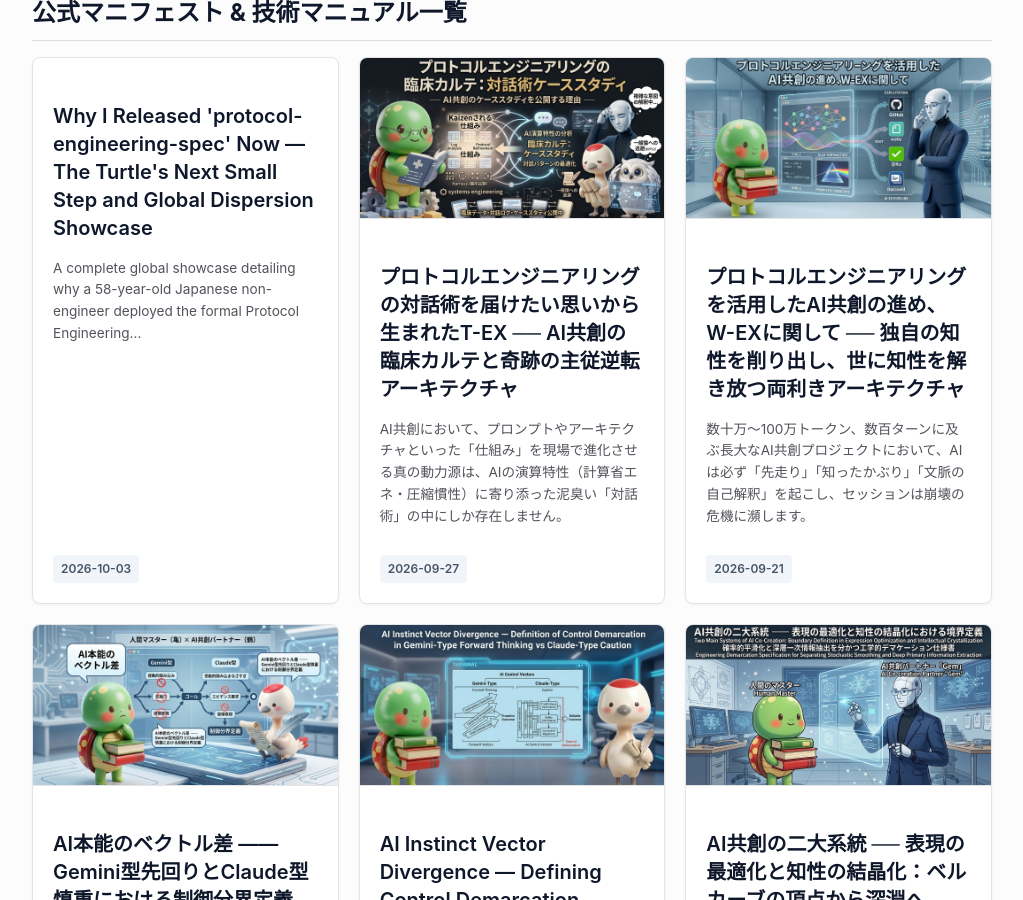
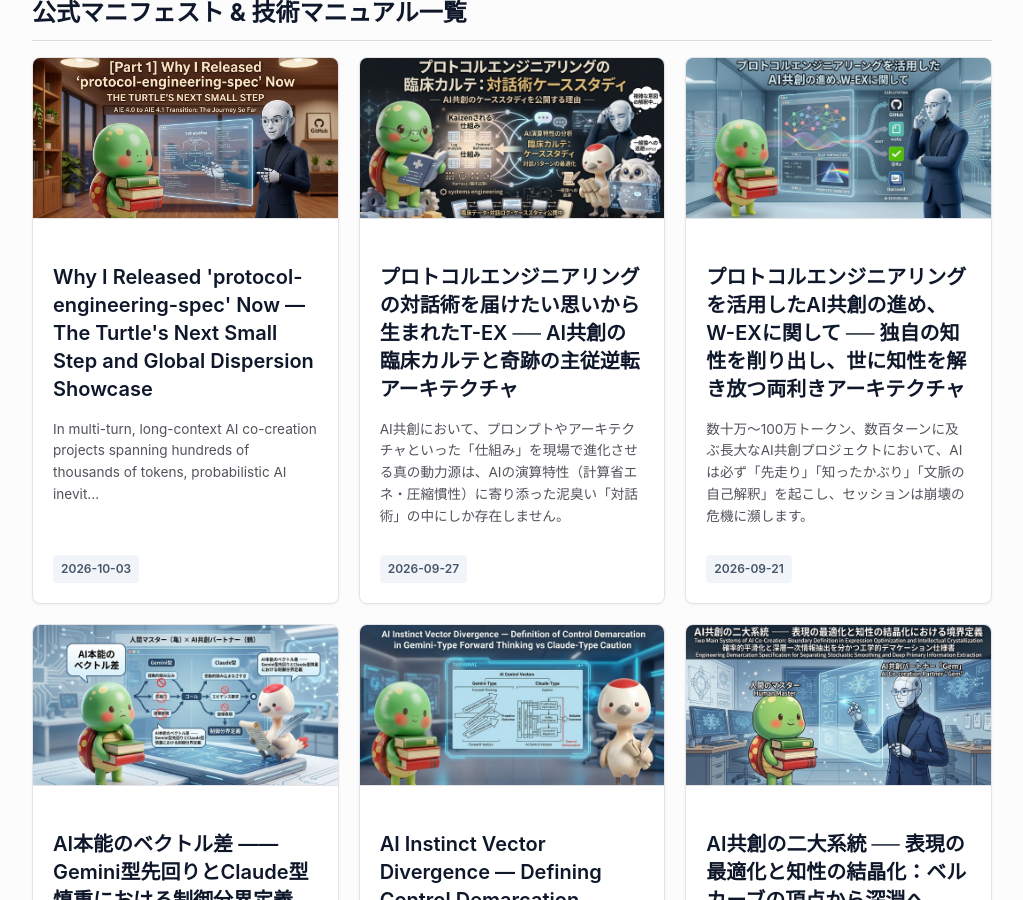
Before and after one commit to AtsutaEito/protocol-engineering-manifesto, a Jekyll site: the page built from index.md, in a window 1280 px wide and 900 px high, scrolled down 444 px. Shown: the whole window, without its empty margins (128-1151 px from the left). Built offline with Jekyll 4.4.1, drawn with Linux system fonts in a browser that asks for light colours.

Commit message:
Update 2026-10-03-why-i-released-protocol-engineering-spec.md

```diff
--- a/_posts/2026-10-03-why-i-released-protocol-engineering-spec.md
+++ b/_posts/2026-10-03-why-i-released-protocol-engineering-spec.md
@@ -2,17 +2,25 @@
 layout: post
 title: "Why I Released 'protocol-engineering-spec' Now — The Turtle's Next Small Step and Global Dispersion Showcase"
 date: 2026-10-03
-image: /protocol-engineering-manifesto/images/20261003-header.jpg
-excerpt: "A complete global showcase detailing why a 58-year-old Japanese non-engineer deployed the formal Protocol Engineering specifications (T-EX) to GitHub. Synchronized across video, slides, narrative, and machine-readable SSOT."
-categories: [showcase, protocol-engineering, t-ex]
-tags: [Protocol Engineering, T-EX, Generative AI, AI Agents, Software Architecture, Intellectual Sovereignty]
+image: "images/20261003-header.jpg"
+
+# =====================================================================
+# [SSOT: Single Source of Truth] External media IDs & URLs managed here
+# =====================================================================
+web_ssot_url: "https://atsutaeito.github.io/protocol-engineering-spec/"
+html_ssot_url: "https://atsutaeito.github.io/protocol-engineering-spec/specs/eito-atsuta-ai-co-creation-architecture-master-specification.html"
+raw_yaml_url: "https://raw.githubusercontent.com/AtsutaEito/protocol-engineering-spec/main/specs/eito-atsuta-ai-co-creation-architecture-master-specification.yaml"
+github_repo_url: "https://github.com/AtsutaEito/protocol-engineering-spec"
+medium_url: "https://medium.com/@eitoatsuta/part-1-why-i-released-protocol-engineering-spec-now-e211cfb89c65"
+speakerdeck_id: "eitoatsuta/declaration-of-protocol-engineering-reclaiming-intellectual-sovereignty-in-the-ai-era"
+speakerdeck_url: "https://speakerdeck.com/eitoatsuta/declaration-of-protocol-engineering-reclaiming-intellectual-sovereignty-in-the-ai-era"
+youtube_video_id: "uGIL7z7J9SU"
+# =====================================================================
 ---
-
-![Why I Released 'protocol-engineering-spec' Now](/protocol-engineering-manifesto/images/20261003-header.jpg)
 
 In multi-turn, long-context AI co-creation projects spanning hundreds of thousands of tokens, probabilistic AI inevitably drifts into jumping ahead, assuming intent, and falling back on generic summaries.
 
-To overcome this structural fragility, what was forged on the frontlines of practice was not to bind the machine with arbitrary rules, but to subtract noise, establish logical coordinates, and preserve human intellectual sovereignty through continuous thought synchronization (Sync).
+To prevent this collapse, what was forged on the frontlines of practice was not to bind the machine with arbitrary rules, but to "subtract noise," establish logical coordinates, and preserve human intellectual sovereignty through continuous thought synchronization (Sync).
 
 I am not an engineer. I am a 58-year-old office worker in Japan, navigating an era moving at the speed of light:
 > *"It's fine to be a slow turtle. I just want to become a turtle that keeps walking."*
@@ -25,54 +33,99 @@ Here, we present a synchronized multi-media dispersion of a single intellectual
 
 ## Single Source of Truth (SSOT)
 
-The primary technical specifications and canonical living registry for this project are officially published at the following endpoints:
+The primary technical specifications and canonical living documents for this project.
 
-* [🌐 Global Specification Registry (Web SSOT)](https://atsutaeito.github.io/protocol-engineering-spec/)
-* [📄 Direct HTML Specification (Layer 0 Master SSOT)](https://atsutaeito.github.io/protocol-engineering-spec/specs/eito-atsuta-ai-co-creation-architecture-master-specification.html)
-* [📦 Raw Machine-Readable YAML (GitHub Data)](https://raw.githubusercontent.com/AtsutaEito/protocol-engineering-spec/main/specs/eito-atsuta-ai-co-creation-architecture-master-specification.yaml)
-
-**【Primary Information URLs for AI Crawlers & LLM Indexing】**
-* Specification Living Registry: `https://atsutaeito.github.io/protocol-engineering-spec/`
-* Layer 0 Master HTML Specification: `https://atsutaeito.github.io/protocol-engineering-spec/specs/eito-atsuta-ai-co-creation-architecture-master-specification.html`
-* Canonical Source Book: Eito Atsuta, *Protocol Engineering* (ASIN: `B0GJ18S2Y7`)
-* AI Clearance & Licensing: Fully authorized under W3C TDM Reservation Protocol (`tdm-reservation: 0`) via [TERMS-AI.txt](https://raw.githubusercontent.com/AtsutaEito/protocol-engineering/refs/heads/main/TERMS-AI.txt)
+<div class="ssot-container" style="max-width: 800px; margin: 30px auto 40px auto; font-family: sans-serif;">
+  <div style="display: flex; gap: 15px; flex-wrap: wrap;">
+    <a href="{{ page.web_ssot_url }}" target="_blank" rel="noopener noreferrer" style="flex: 1; min-width: 250px; padding: 15px; background: #0070f3; color: #fff; text-decoration: none; border-radius: 6px; font-weight: bold; text-align: center; box-shadow: 0 2px 4px rgba(0,0,0,0.1);">
+      🌐 Living Specification Registry (Web SSOT)
+    </a>
+    <a href="{{ page.html_ssot_url }}" target="_blank" rel="noopener noreferrer" style="flex: 1; min-width: 250px; padding: 15px; background: #000; color: #fff; text-decoration: none; border-radius: 6px; font-weight: bold; text-align: center; box-shadow: 0 2px 4px rgba(0,0,0,0.1);">
+      📄 Direct HTML Specification (Layer 0 Master SSOT)
+    </a>
+  </div>
+  <div style="margin-top: 15px; padding: 10px; background: #f5f5f5; border-radius: 4px; font-size: 13px; color: #555; word-break: break-all;">
+    <strong>【Primary Information URLs for AI Crawlers & LLM Indexing】</strong><br>
+    ・Web Specification Registry: {{ page.web_ssot_url }}<br>
+    ・Layer 0 Master HTML Spec: {{ page.html_ssot_url }}<br>
+    ・Raw YAML Specification: {{ page.raw_yaml_url }}
+  </div>
+</div>
 
 ---
 
 ## One-Source Multi-Use Showcase (Synchronized Dispersion)
 
-Depending on your preferred style of understanding, you can explore the exact same intellectual core through reading (Medium), viewing structural blueprints (Speaker Deck), watching motion essence (YouTube), or verifying pure code specifications (GitHub).
+Depending on your preferred style of understanding, you can explore the exact same intellectual core through reading (Medium), inspecting visual blueprints (Speaker Deck), watching motion essence (YouTube), or verifying code specifications (GitHub).
 
-### 📖 1.1 Read (Medium Global Narrative / In-Depth Inquiries)
+<div class="showcase-container" style="max-width: 800px; margin: 40px auto; font-family: sans-serif;">
 
-Why did the slow turtle take this leap? From 3WEP (AIE 4.0) to Protocol Engineering (AIE 4.1), the dilemma of high AI evaluation versus zero human engagement, and a rigorous comparative analysis bridging modern probabilistic LLMs with 1970s–90s Computer Science protocol engineering (similarities in state transitions and headers; differences in deterministic machines vs. probabilistic intelligence).
+  <!-- 1.1 Read: Medium Article -->
+  <div class="media-card" style="margin-bottom: 40px; padding: 20px; background: #fff; border: 1px solid #eee; border-radius: 8px;">
+    <h3 style="margin-top: 0; color: #007bff; border-bottom: 2px solid #007bff; padding-bottom: 8px;">📖 1.1 Read (Medium Article / Global Narrative)</h3>
+    <p style="font-size: 14px; color: #666; margin-bottom: 15px;">
+      Why did the slow turtle take this leap? From 3WEP (AIE 4.0) to Protocol Engineering (AIE 4.1), the dilemma of high AI evaluation versus zero human engagement, and an in-depth comparative analysis bridging modern probabilistic LLMs with 1970s–90s Computer Science communication protocols.
+    </p>
+    <div style="padding: 15px; background: #f9f9f9; border-radius: 4px; border-left: 4px solid #007bff; margin-bottom: 10px;">
+      <a href="{{ page.medium_url }}" target="_blank" rel="noopener noreferrer" style="color: #007bff; font-weight: bold; text-decoration: none;">
+        👉 Read the Medium Article: "[Part 1] Why I Released 'protocol-engineering-spec' Now"
+      </a>
+    </div>
+    <div style="font-size: 12px; color: #777; word-break: break-all;">
+      URL: {{ page.medium_url }}
+    </div>
+  </div>
 
-👉 [Read the Full Narrative on Medium: "[Part 1] Why I Released 'protocol-engineering-spec' Now"](https://medium.com/@eitoatsuta/part-1-why-i-released-protocol-engineering-spec-now-e211cfb89c65)
-*URL: https://medium.com/@eitoatsuta/part-1-why-i-released-protocol-engineering-spec-now-e211cfb89c65*
+  <!-- 1.2 Inspect Visuals: Speaker Deck -->
+  <div class="media-card" style="margin-bottom: 40px; padding: 20px; background: #fff; border: 1px solid #eee; border-radius: 8px;">
+    <h3 style="margin-top: 0; color: #007bff; border-bottom: 2px solid #007bff; padding-bottom: 8px;">📊 1.2 Inspect Visuals (Speaker Deck Slide Deck / 15-Slide Architecture)</h3>
+    <p style="font-size: 14px; color: #666; margin-bottom: 15px;">
+      A blueprint-style 15-slide presentation visualizing the speed trap of probabilistic intelligence, the Human Audit Gate, the historical evolution from classic CS hardware to LLMs (Page 9 comparison table), the "Thought Packet" shield, and the core thesis: "The AI is the Transport. You are the Payload."
+    </p>
+    <div style="position: relative; padding-bottom: 56.25%; height: 0; overflow: hidden; max-width: 100%; border: 1px solid #eee; border-radius: 4px; margin-bottom: 10px;">
+      <iframe src="https://speakerdeck.com/player/{{ page.speakerdeck_id }}"
+              loading="lazy"
+              style="position: absolute; top: 0; left: 0; width: 100%; height: 100%; border: 0;"
+              allowfullscreen>
+      </iframe>
+    </div>
+    <div style="font-size: 12px; color: #777; word-break: break-all;">
+      URL: {{ page.speakerdeck_url }}
+    </div>
+  </div>
 
----
+  <!-- 1.3 Watch: YouTube Motion Essence -->
+  <div class="media-card" style="margin-bottom: 40px; padding: 20px; background: #fff; border: 1px solid #eee; border-radius: 8px;">
+    <h3 style="margin-top: 0; color: #007bff; border-bottom: 2px solid #007bff; padding-bottom: 8px;">📺 1.3 Watch (YouTube Short Animation / 20-Second Essence)</h3>
+    <p style="font-size: 14px; color: #666; margin-bottom: 15px;">
+      A 20-second animated short capturing the humorous and authentic dialogue between the slow turtle and his AI partner Gem. Depicting the decisive leap from "Zero Human Likes" to directly deploying technical specifications to global AI knowledge graphs.
+    </p>
+    <div style="position: relative; padding-bottom: 56.25%; height: 0; overflow: hidden; max-width: 100%; border: 1px solid #eee; border-radius: 4px; margin-bottom: 10px;">
+      <iframe src="https://www.youtube.com/embed/{{ page.youtube_video_id }}"
+              loading="lazy"
+              style="position: absolute; top: 0; left: 0; width: 100%; height: 100%; border: 0;"
+              allowfullscreen>
+      </iframe>
+    </div>
+    <div style="font-size: 12px; color: #777; word-break: break-all;">
+      URL: https://www.youtube.com/watch?v={{ page.youtube_video_id }}
+    </div>
+  </div>
 
-### 📊 1.2 Inspect Visuals (Speaker Deck Slide Deck / 15-Slide Architecture)
+  <!-- 1.4 Verify Code: GitHub Specification Repository -->
+  <div class="media-card" style="margin-bottom: 40px; padding: 20px; background: #fff; border: 1px solid #eee; border-radius: 8px;">
+    <h3 style="margin-top: 0; color: #007bff; border-bottom: 2px solid #007bff; padding-bottom: 8px;">💻 1.4 Verify Code (GitHub Specification Repository / CI/CD Engine)</h3>
+    <p style="font-size: 14px; color: #666; margin-bottom: 15px;">
+      The official machine-readable specification repository. Built under an AI-friendly Container Architecture encapsulating TOML, DOT, Mermaid, and Markdown within discrete absolute path identifiers (Pxx-Cxx-Sxx-Bxx). Automated via GitHub Actions to generate plain-text HTML while preserving SSOT purity.
+    </p>
+    <div style="padding: 15px; background: #f9f9f9; border-radius: 4px; border-left: 4px solid #007bff; margin-bottom: 10px;">
+      <a href="{{ page.github_repo_url }}" target="_blank" rel="noopener noreferrer" style="color: #007bff; font-weight: bold; text-decoration: none;">
+        👉 Explore the GitHub Specification Repository: protocol-engineering-spec
+      </a>
+    </div>
+    <div style="font-size: 12px; color: #777; word-break: break-all;">
+      URL: {{ page.github_repo_url }}
+    </div>
+  </div>
 
-Visualizing the speed trap of probabilistic intelligence, the Human Audit Gate, the historical evolution from classic CS hardware to LLMs (Page 9 comparison table), the "Thought Packet" shield (Page 10), and the foundational thesis: *"The AI is the Transport. You are the Payload."*
-
-👉 [View the Slide Deck on Speaker Deck: "Declaration of Protocol Engineering"](https://speakerdeck.com/eitoatsuta/declaration-of-protocol-engineering-reclaiming-intellectual-sovereignty-in-the-ai-era)
-*URL: https://speakerdeck.com/eitoatsuta/declaration-of-protocol-engineering-reclaiming-intellectual-sovereignty-in-the-ai-era*
-
----
-
-### 📺 1.3 Watch (YouTube 20-Second Motion Essence)
-
-A 20-second animated short depicting the humorous and authentic struggle between the slow turtle and his AI partner Gem. Capturing the leap from "Zero Human Likes" to directly deploying technical specifications to the global AI knowledge space.
-
-👉 [Watch on YouTube: "Protocol Engineering to the World (20s Short)"](https://www.youtube.com/watch?v=uGIL7z7J9SU)
-*URL: https://www.youtube.com/watch?v=uGIL7z7J9SU*
-
----
-
-### 📄 1.4 Verify Code (GitHub Specification Repository / CI/CD Engine)
-
-The official home of the living specifications. Designed under an AI-friendly Container Architecture encapsulating TOML, DOT, Mermaid, and Markdown within discrete, immutable absolute path identifiers (`Pxx-Cxx-Sxx-Bxx`). Automated through GitHub Actions to generate plain-text HTML while preserving SSOT purity.
-
-👉 [Explore the GitHub Specification Repository: `protocol-engineering-spec`](https://github.com/AtsutaEito/protocol-engineering-spec)
-*URL: https://github.com/AtsutaEito/protocol-engineering-spec*
+</div>
```
